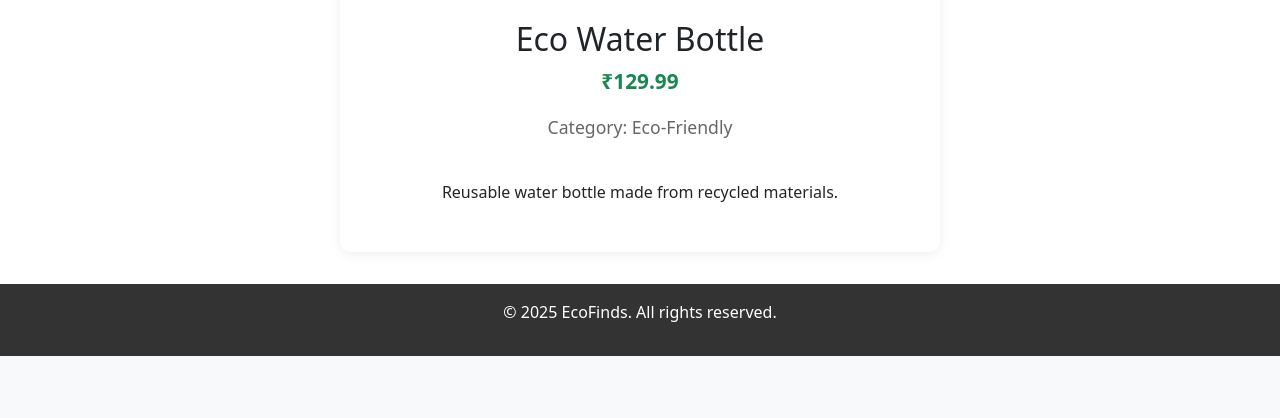
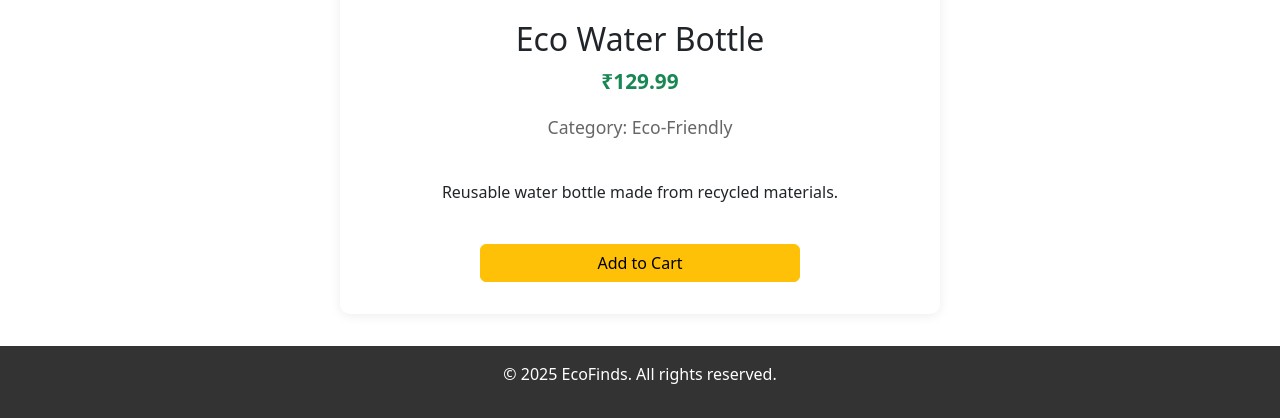
Before and after one commit to 24f2006003/team-369-ecofinds-odoo-hackathon, a Flask app: page /products/1 in a window 1280 px wide. Shown: the part 467-885 px from the top of the page. Before the commit the page ends 823 px from the top, so only its background shows below. Run offline with Flask 2, Linux system fonts and the light colour scheme; data comes from the database, SQL or seed files in the repository.

Commit message:
Update product detail template

```diff
--- a/app/templates/product_detail.html
+++ b/app/templates/product_detail.html
@@ -10,6 +10,9 @@
         <p class="text-success fw-bold" style="font-size:1.3rem;">₹{{ '%.2f'|format(product.price) }}</p>
         <p style="font-size:1.1rem; color:#666;">Category: {{ product.category }}</p>
         <p style="margin-top:1.5rem;">{{ product.description }}</p>
+        <form action="{{ url_for('add_to_cart', product_id=product.id) }}" method="POST" class="mt-3 w-100" style="max-width:320px;">
+            <button type="submit" class="btn btn-warning w-100">Add to Cart</button>
+        </form>
     </div>
 </div>
 {% endblock %}
```
